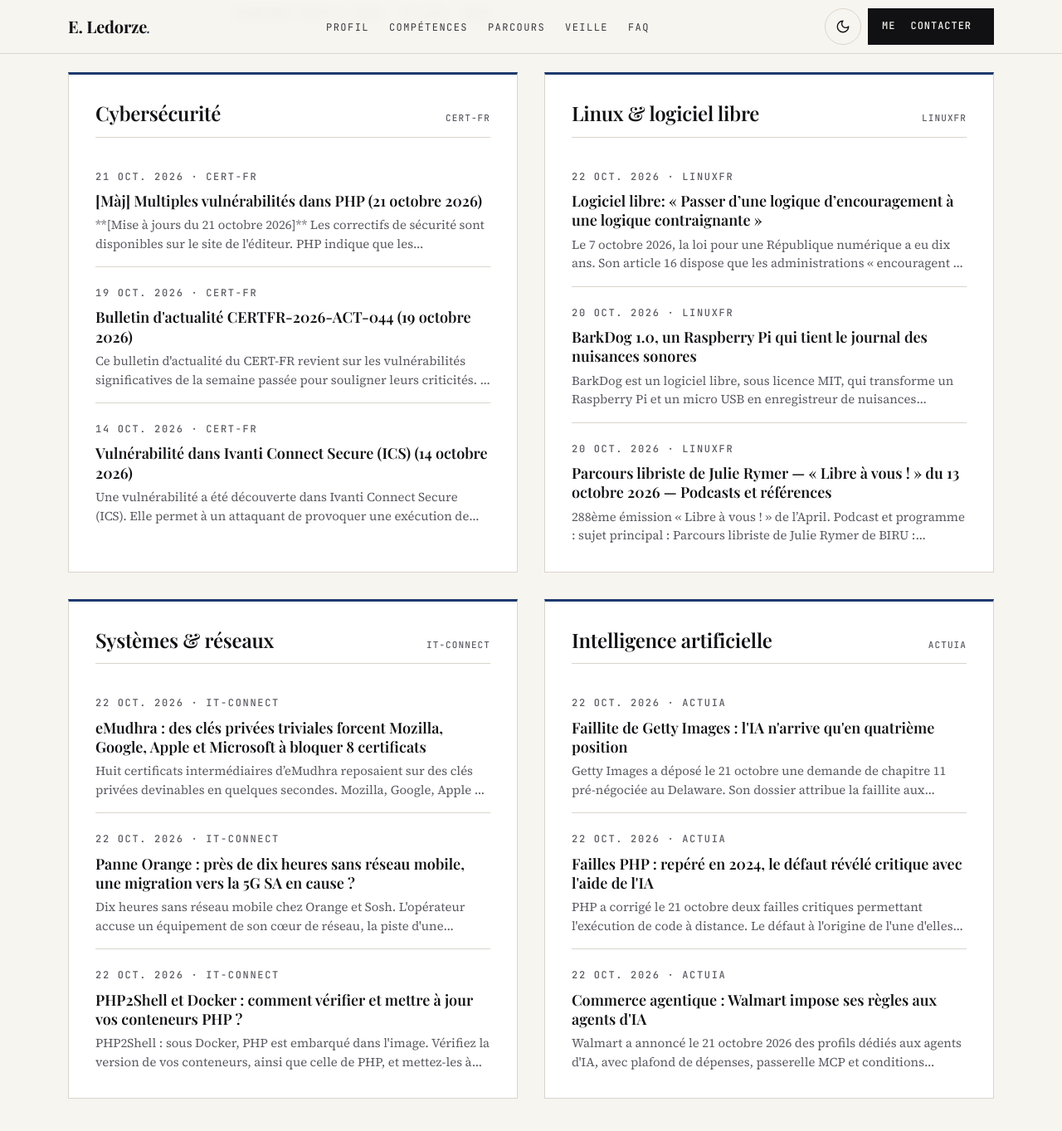
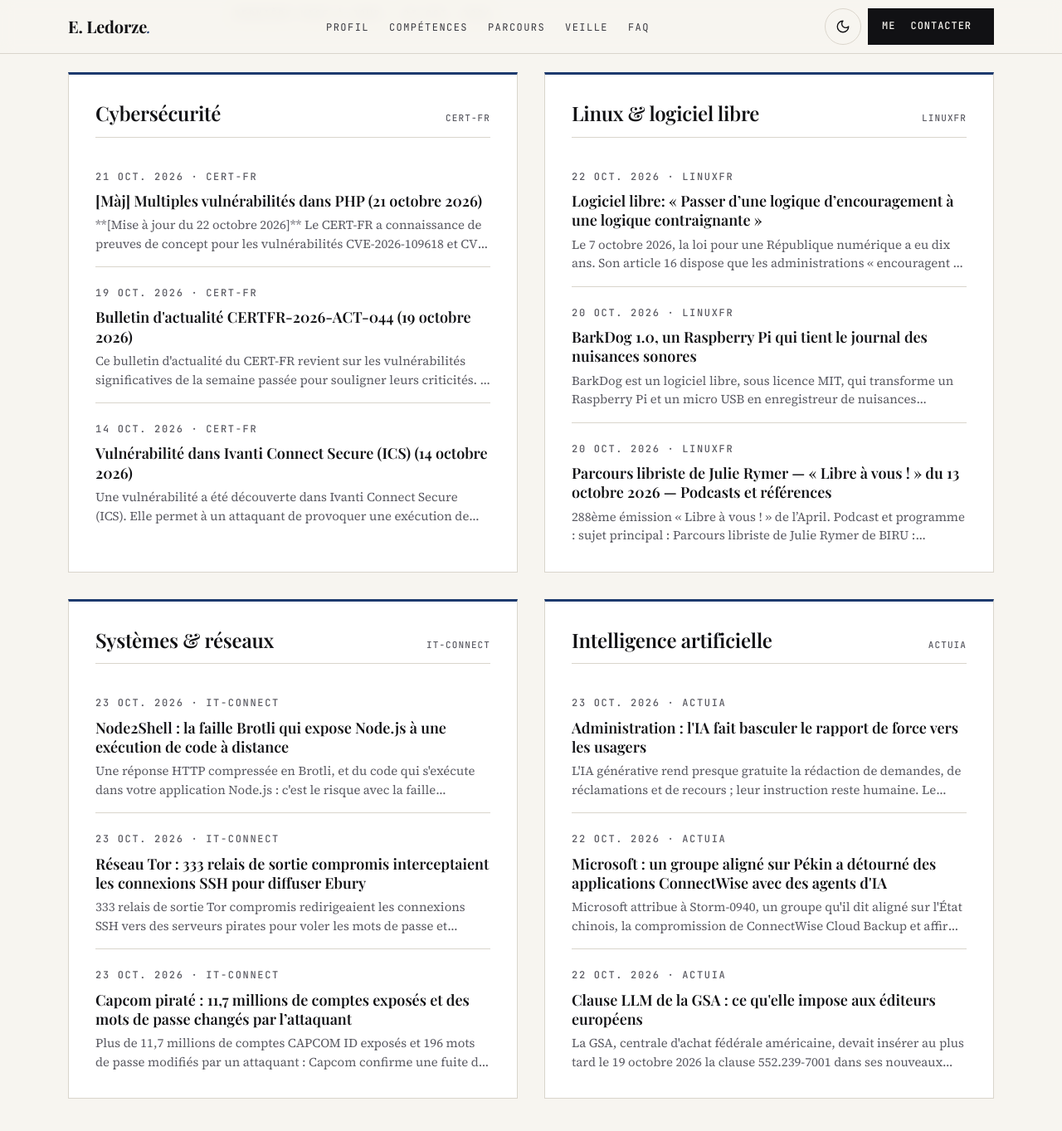
Before and after one commit to TheDringe54-lab/TheDringe54-lab.github.io, a Jekyll site: the page built from index.html, in a window 1280 px wide and 1400 px high, scrolled down 4337 px. Shown: the top 1363 px of the window at 83% size. Built offline with Jekyll 4.4.1, drawn with Linux system fonts in a browser that asks for light colours.

Commit message:
Veille techno : mise à jour automatique

```diff
--- a/_data/veille.json
+++ b/_data/veille.json
@@ -1,5 +1,5 @@
 {
-  "mise_a_jour": "2026-10-22",
+  "mise_a_jour": "2026-10-23",
   "themes": [
     {
       "id": "cyber",
@@ -11,7 +11,7 @@
           "lien": "https://www.cert.ssi.gouv.fr/alerte/CERTFR-2026-ALE-014/",
           "source": "CERT-FR",
           "date": "2026-10-21",
-          "resume": "**[Mise à jours du 21 octobre 2026]** Les correctifs de sécurité sont disponibles sur le site de l'éditeur. PHP indique que les vulnérabilités CVE-2026-109618…"
+          "resume": "**[Mise à jour du 22 octobre 2026]** Le CERT-FR a connaissance de preuves de concept pour les vulnérabilités CVE-2026-109618 et CVE-2026-109619 pour des…"
         },
         {
           "titre": "Bulletin d'actualité CERTFR-2026-ACT-044 (19 octobre 2026)",
@@ -63,25 +63,25 @@
       "titre_en": "Systems & networks",
       "articles": [
         {
-          "titre": "eMudhra : des clés privées triviales forcent Mozilla, Google, Apple et Microsoft à bloquer 8 certificats",
-          "lien": "https://www.it-connect.fr/emudhra-certificats-intermediaires-cles-privees-compromises/",
+          "titre": "Node2Shell : la faille Brotli qui expose Node.js à une exécution de code à distance",
+          "lien": "https://www.it-connect.fr/node2shell-nodejs-brotli-rce-cve-2026-111497/",
           "source": "IT-Connect",
-          "date": "2026-10-22",
-          "resume": "Huit certificats intermédiaires d’eMudhra reposaient sur des clés privées devinables en quelques secondes. Mozilla, Google, Apple et Microsoft les bloquent. Le…"
+          "date": "2026-10-23",
+          "resume": "Une réponse HTTP compressée en Brotli, et du code qui s'exécute dans votre application Node.js : c'est le risque avec la faille Node2Shell (CVE-2026-111497)…"
         },
         {
-          "titre": "Panne Orange : près de dix heures sans réseau mobile, une migration vers la 5G SA en cause ?",
-          "lien": "https://www.it-connect.fr/panne-orange-sosh-coeur-reseau-5g-migration/",
+          "titre": "Réseau Tor : 333 relais de sortie compromis interceptaient les connexions SSH pour diffuser Ebury",
+          "lien": "https://www.it-connect.fr/tor-relais-sortie-compromis-interception-ssh-ebury/",
           "source": "IT-Connect",
-          "date": "2026-10-22",
-          "resume": "Dix heures sans réseau mobile chez Orange et Sosh. L'opérateur accuse un équipement de son cœur de réseau, la piste d'une migration 5G ratée est sérieuse. Le…"
+          "date": "2026-10-23",
+          "resume": "333 relais de sortie Tor compromis redirigeaient les connexions SSH vers des serveurs pirates pour voler les mots de passe et installer le malware Ebury. Le…"
         },
         {
-          "titre": "PHP2Shell et Docker : comment vérifier et mettre à jour vos conteneurs PHP ?",
-          "lien": "https://www.it-connect.fr/php2shell-docker-mettre-a-jour-images-conteneurs-php/",
+          "titre": "Capcom piraté : 11,7 millions de comptes exposés et des mots de passe changés par l’attaquant",
+          "lien": "https://www.it-connect.fr/capcom-fuite-donnees-capcom-id-11-millions-comptes/",
           "source": "IT-Connect",
-          "date": "2026-10-22",
-          "resume": "PHP2Shell : sous Docker, PHP est embarqué dans l'image. Vérifiez la version de vos conteneurs, ainsi que celle de PHP, et mettez-les à jour pour vous protéger…"
+          "date": "2026-10-23",
+          "resume": "Plus de 11,7 millions de comptes CAPCOM ID exposés et 196 mots de passe modifiés par un attaquant : Capcom confirme une fuite de données massive. Le post…"
         }
       ]
     },
@@ -91,25 +91,25 @@
       "titre_en": "Artificial intelligence",
       "articles": [
         {
-          "titre": "Faillite de Getty Images : l'IA n'arrive qu'en quatrième position",
-          "lien": "https://www.actuia.com/actualite/faillite-de-getty-images-lia-narrive-quen-quatrieme-position/",
+          "titre": "Administration : l'IA fait basculer le rapport de force vers les usagers",
+          "lien": "https://www.actuia.com/actualite/demandes-redigees-par-ia-le-rapport-de-force-commence-a-basculer-vers-les-usagers/",
+          "source": "ActuIA",
+          "date": "2026-10-23",
+          "resume": "L'IA générative rend presque gratuite la rédaction de demandes, de réclamations et de recours ; leur instruction reste humaine. Le droit français permet déjà…"
+        },
+        {
+          "titre": "Microsoft : un groupe aligné sur Pékin a détourné des applications ConnectWise avec des agents d'IA",
+          "lien": "https://www.actuia.com/actualite/microsoft-un-groupe-aligne-sur-pekin-a-detourne-des-applications-connectwise-avec-des-agents-dia/",
           "source": "ActuIA",
           "date": "2026-10-22",
-          "resume": "Getty Images a déposé le 21 octobre une demande de chapitre 11 pré-négociée au Delaware. Son dossier attribue la faillite aux warrants, à la fusion manquée…"
+          "resume": "Microsoft attribue à Storm-0940, un groupe qu'il dit aligné sur l'État chinois, la compromission de ConnectWise Cloud Backup et affirme que l'outil open source…"
         },
         {
-          "titre": "Failles PHP : repéré en 2024, le défaut révélé critique avec l'aide de l'IA",
-          "lien": "https://www.actuia.com/actualite/failles-php-repere-en-2024-le-defaut-revele-critique-avec-laide-de-lia/",
+          "titre": "Clause LLM de la GSA : ce qu'elle impose aux éditeurs européens",
+          "lien": "https://www.actuia.com/actualite/clause-llm-de-la-gsa-ce-quelle-impose-aux-editeurs-europeens/",
           "source": "ActuIA",
           "date": "2026-10-22",
-          "resume": "PHP a corrigé le 21 octobre deux failles critiques permettant l'exécution de code à distance. Le défaut à l'origine de l'une d'elles était connu depuis 2024 et…"
-        },
-        {
-          "titre": "Commerce agentique : Walmart impose ses règles aux agents d'IA",
-          "lien": "https://www.actuia.com/actualite/commerce-agentique-walmart-impose-ses-regles-aux-agents-dia/",
-          "source": "ActuIA",
-          "date": "2026-10-22",
-          "resume": "Walmart a annoncé le 21 octobre 2026 des profils dédiés aux agents d'IA, avec plafond de dépenses, passerelle MCP et conditions d'utilisation permettant de…"
+          "resume": "La GSA, centrale d'achat fédérale américaine, devait insérer au plus tard le 19 octobre 2026 la clause 552.239-7001 dans ses nouveaux appels d'offres de LLM…"
         }
       ]
     }
```
